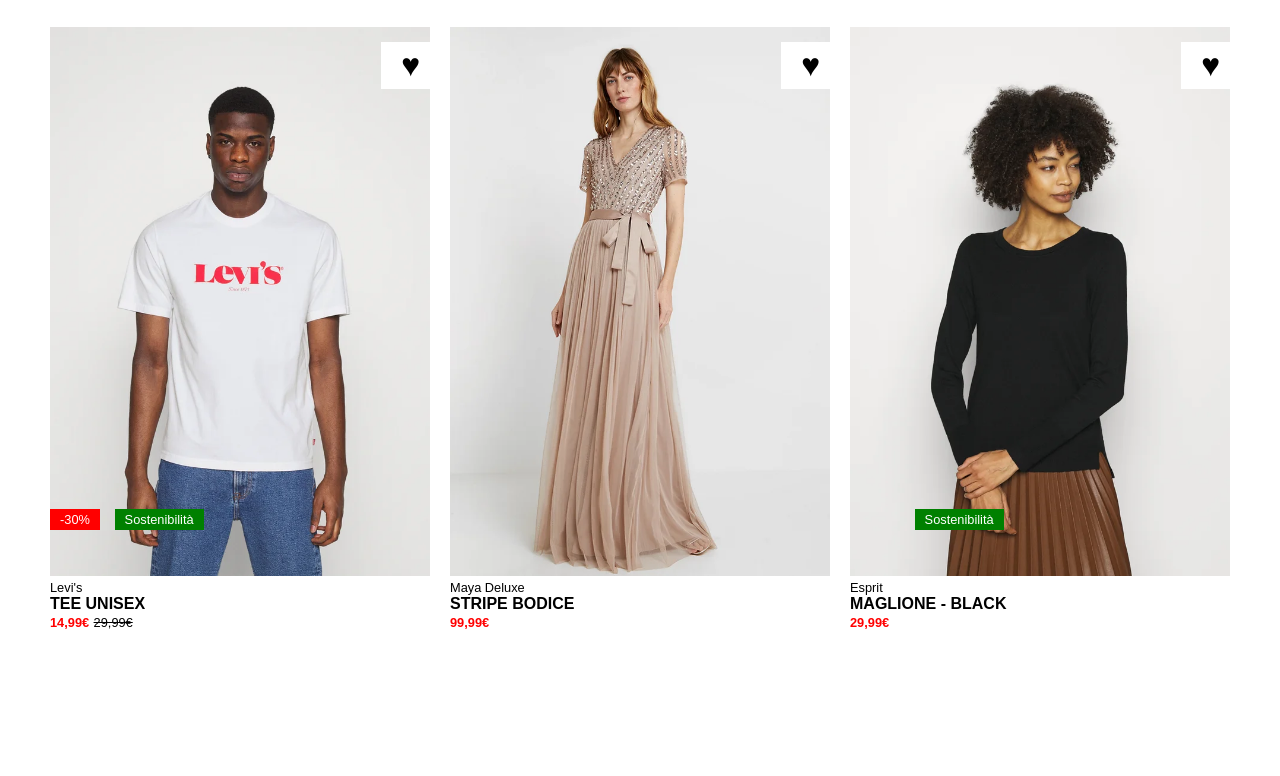
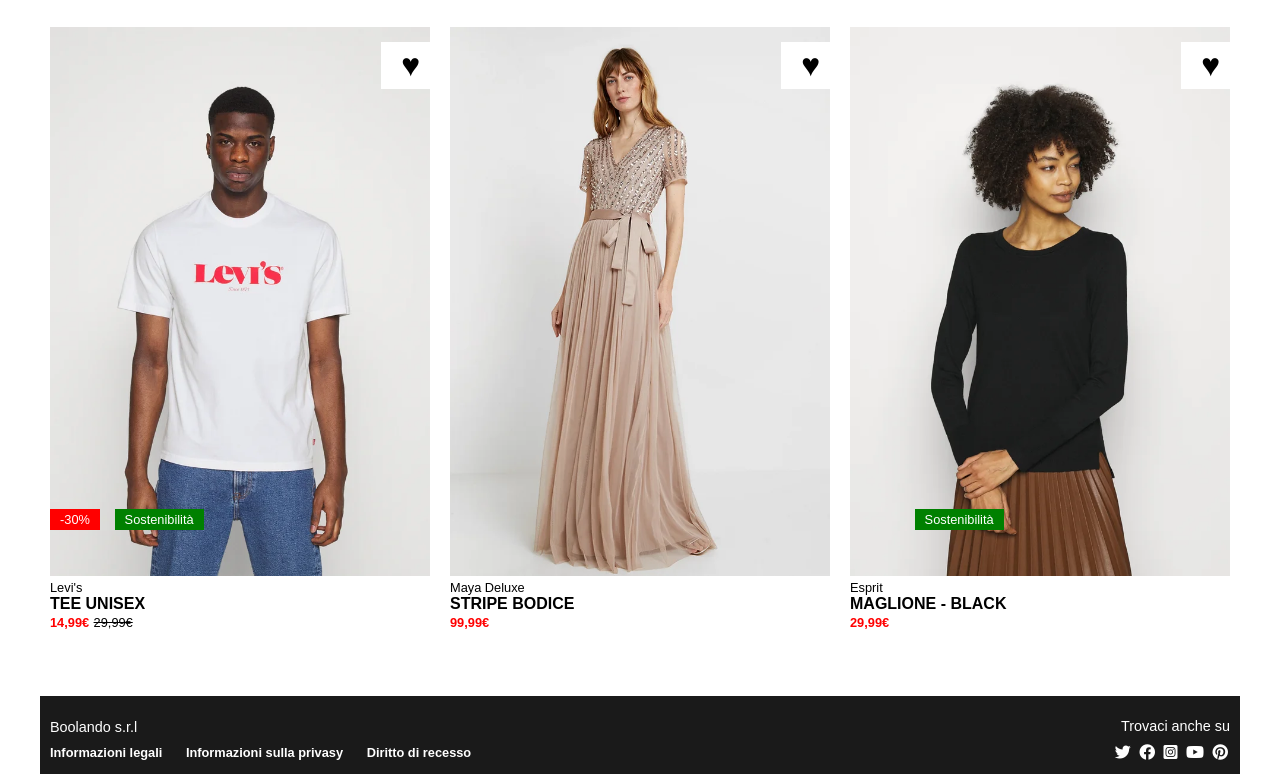
Before and after one commit to venerabaiamankyzy/html-css-boolando, a plain HTML site: page index.html in a window 1280 px wide. Shown: the part 722-1498 px from the top of the page. Before the commit the page ends 1418 px from the top, so only its background shows below. Drawn offline with Linux system fonts and the light colour scheme.

Commit message:
+ footer

```diff
--- a/css/reset.css
+++ b/css/reset.css
@@ -12,7 +12,7 @@
 
 body {
 	min-height: 100vh;
-	font-family: Arial, Helvetica, sans-serif;
+
 }
 
 img,
--- a/css/style.css
+++ b/css/style.css
@@ -1,13 +1,21 @@
-/* HEADER */
-/* a {
+a {
+  font-weight: bold;
   text-decoration: none;
   color: white;
-} */
+  margin: 0 10px;
+}
 
 ul {
   list-style: none;
   color: white;
 }
+
+/* Generics */
+
+body {font-family: Arial, Helvetica, sans-serif;}
+
+/* HEADER */
+
 .header-main {
   background-color: orange;
   color: white;
@@ -17,25 +25,17 @@ ul {
   width: 100%;
   z-index: 1;
 }
+
 .header-head {
   display: flex;
   align-items: center;
   min-height: 60px;
   background-color: #FF6801;
-
-
 }
 
 .header-head ul li {
   display: inline-block;
-  padding-left: 5px;
-}
-
-.header-head ul li a {
-  font-weight: bold;
-  text-decoration: none;
-  color: white;
-  margin: 0 10px;
+  padding-left: 0 5px;
 }
 
 .header-nav {
@@ -47,17 +47,18 @@ ul {
   display: flex;
 	flex-grow: 1;
 	align-items: center;
-	justify-content: flex-start;
+  cursor: pointer;
 }
-
+/*
 .header-head ul li a:hover {
   text-decoration: underline;
-}
+} */
 
 .logo {
   height: 1.8rem;
   vertical-align: middle;
   text-align: center;
+  cursor: pointer;
 }
 
 .header-icons {
@@ -66,13 +67,13 @@ ul {
 	align-items: center;
   justify-content: flex-end;
   margin: 0 10px;
-}
-
-.header-head ul li i {
   font-weight: bold;
   font-size: 1.1rem;
   color: white;
+  cursor: pointer;
 }
+
+/*MAIN */
 
 main {
   margin-top: 100px;
@@ -104,8 +105,10 @@ main .row > div {
   background-color: white;
   font-size: 2rem;
   text-align: center;
+  cursor: pointer;
+}
 
-}
+
 .favorite-container > span {
   display: inline;
   background-color: white;
@@ -116,10 +119,10 @@ main .row > div {
   color: red;
 }
 
-
 .tags-container {
   position: relative;
 }
+
 .tags-container > .sale{
   position: absolute;
   bottom: 50px;
@@ -128,6 +131,7 @@ main .row > div {
   padding: 3px 10px;
   font-size: .8rem;
 }
+
 .tags-container > .discount{
   position: absolute;
   bottom: 50px;
@@ -136,12 +140,12 @@ main .row > div {
   color: white;
   font-size: .8rem;
   padding: 3px 10px;
-
 }
 
 .col img.img-sec {
   display: none;
 }
+
 .col:hover img.img-main {
   display: none;
 }
@@ -158,6 +162,7 @@ main .row > div {
   font-weight: 600;
   text-transform: uppercase
 }
+
 .current-price {
   color: red;
   font-weight: bold;
@@ -168,3 +173,42 @@ main .row > div {
   font-size: .8rem;
   text-decoration: line-through;
 }
+/* FOOTER */
+
+.footer-container {
+  max-width: 1200px;
+  background-color: #1A1A1A;
+  color: white;
+  margin: auto;
+  display: flex;
+  justify-content: space-between;
+  align-items: center;
+  min-height: 80px;
+  border-bottom: 2px solid white;
+}
+
+.footer-container ul li {
+  display: inline;
+}
+
+.footer-right {
+  text-align: left;
+}
+.footer-right .footer-privasy ul {
+font-size: .8rem;
+}
+
+.footer-left{
+  text-align: right;
+  padding: 10px
+
+}
+
+.footer-left a{
+  margin: 0 2px;
+}
+
+.footer-container h6 {
+  font-size: .9rem;
+  margin: 10px 0 10px 10px;
+}
--- a/index.html
+++ b/index.html
@@ -15,6 +15,7 @@
 </head>
 
 <body>
+	<!-- START HEADER -->
 <header class="header-main">
 	<div class="header-head">
 			<nav class="header-nav container">
@@ -40,7 +41,9 @@
 			</nav>
 	</div>
 </header>
+<!-- END HEADER -->
 
+<!-- START MAIN CONTENT -->
 <main>
 	<div class="container">
 		<div class="row">
@@ -84,7 +87,6 @@
 					<span class="full-price">29,99€</span>
 				</div>
 			</div>
-
 
 			<div class="col">
 				<img class="img-main" src="./img/3.webp" alt="image1">
@@ -161,19 +163,68 @@
 					<span class="current-price">29,99€</span>
 				</div>
 			</div>
-
-
-
-			</div>
 		</div>
-
-
-
-
 		</div>
 	</div>
 </main>
 
+<!-- END MAIN -->
+
+<!-- START FOOTER -->
+	<footer class="container">
+		<div class="footer-container">
+
+			<div class="footer-right">
+				<h6>
+					Boolando s.r.l
+				</h6>
+
+				<div class="footer-privasy">
+					<ul>
+						<li>
+							<a href="#">Informazioni legali</a>
+						</li>
+						<li>
+							<a href="#">Informazioni sulla privasy</a>
+						</li>
+						<li>
+							<a href="#">Diritto di recesso</a>
+						</li>
+					</ul>
+				</div>
+			</div>
+
+			<div class="footer-left">
+				<h6>
+					Trovaci anche su
+				</h6>
+
+				<nav class="social">
+					<ul>
+						<li>
+							<a href="#"><i class="fa-brands fa-twitter"></i></a>
+						</li>
+						<li>
+							<a href="#"><i class="fa-brands fa-facebook"></i></a>
+						</li>
+						<li>
+							<a href="#"><i class="fa-brands fa-square-instagram"></i></a>
+						</li>
+
+						<li>
+							<a href="#"><i class="fa-brands fa-youtube"></i></a>
+						</li>
+
+						<li>
+							<a href="#"><i class="fa-brands fa-pinterest"></i></a>
+						</li>
+					</ul>
+				</nav>
+			</div>
+		</div>
+	</footer>
+
+<!-- END FOOTER -->
 </body>
 
 </html>
```
